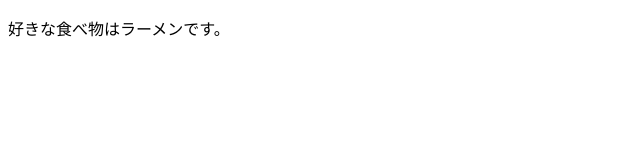
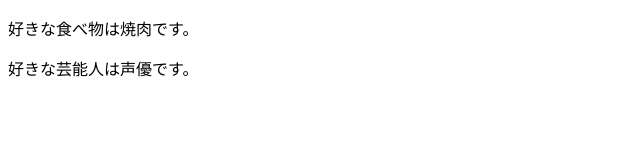
Before and after one commit to Tanifuji94/command-practice, a plain HTML site: page index.html in a window 1280 px wide. Shown: the whole page, without its empty margins (0-640 px from the left). Drawn offline with Linux system fonts and the light colour scheme.

Commit message:
編集済み

```diff
--- a/index.html
+++ b/index.html
@@ -2,6 +2,7 @@
 	<html lang="ja">
 	<head></head>
 	<body>
-		<p>好きな食べ物はラーメンです。</p>
+		<p>好きな食べ物は焼肉です。</p>
+		<p>好きな芸能人は声優です。</p>
 	</body>
 </html>
```
